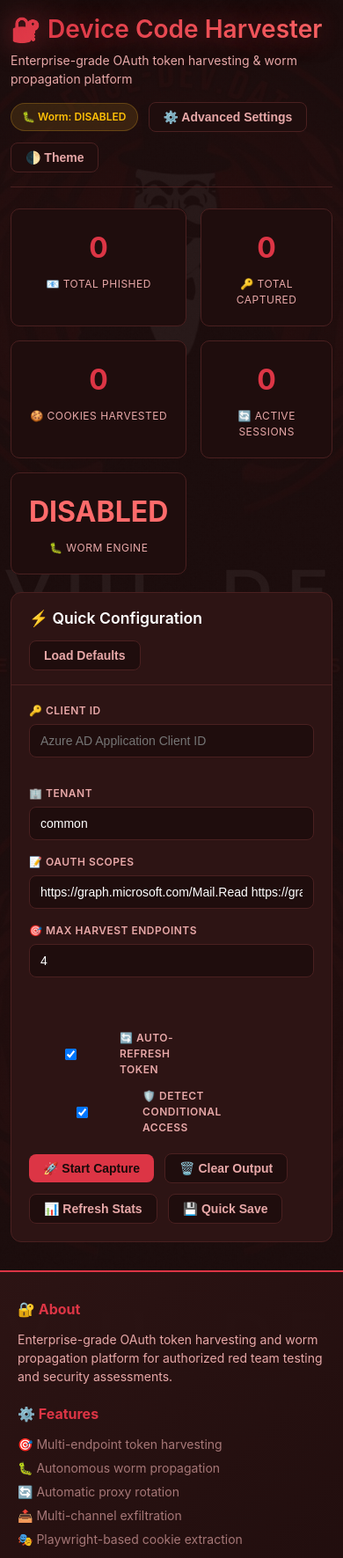
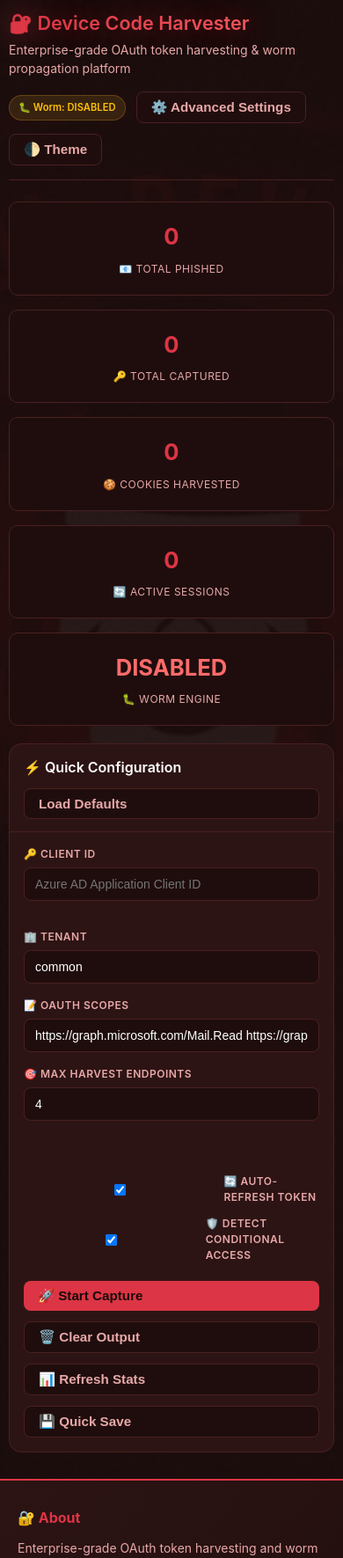
Before and after one commit to steadybb/evul, a Flask app: page / in a window 390 px wide. Shown: the top 1771 px of the page at 88% size. Run offline with Flask 3, Linux system fonts and the light colour scheme; data that the repository does not hold is empty; some libraries are stand-ins or nearby versions.

Commit message:
Update dashboard.html

```diff
--- a/evildev/templates/dashboard.html
+++ b/evildev/templates/dashboard.html
@@ -46,6 +46,7 @@
 
         /* ==================== LAYOUT ==================== */
         .container {
+            width: 100%;
             max-width: 1400px;
             margin: 0 auto;
             padding: 20px;
@@ -317,16 +318,12 @@
         }
 
         /* ==================== GRID ==================== */
-        .grid-2 {
-            display: grid;
-            grid-template-columns: repeat(2, 1fr);
-            gap: 16px;
-        }
-
+        .grid-2,
         .grid-3 {
             display: grid;
-            grid-template-columns: repeat(3, 1fr);
+            grid-template-columns: repeat(auto-fit, minmax(260px, 1fr));
             gap: 16px;
+            width: 100%;
         }
 
         .flex {
@@ -334,6 +331,15 @@
             gap: 12px;
             align-items: center;
             flex-wrap: wrap;
+        }
+
+        .flex > * {
+            min-width: 0;
+        }
+
+        .flex .btn {
+            flex: 1 1 220px;
+            min-width: 140px;
         }
 
         /* ==================== CODE & LOGS ==================== */
@@ -635,13 +641,40 @@
         }
 
         /* ==================== RESPONSIVE ==================== */
-        @media (max-width: 768px) {
-            .container { padding: 12px; }
+        @media (max-width: 1024px) {
+            .container { padding: 16px; }
             .grid-2, .grid-3 { grid-template-columns: 1fr; }
-            .header { flex-direction: column; align-items: flex-start; }
-            .stats-grid { grid-template-columns: repeat(2, 1fr); }
+            .stats-grid { grid-template-columns: 1fr; }
             .footer-content { grid-template-columns: 1fr; gap: 20px; }
             .footer-bottom { flex-direction: column; text-align: center; justify-content: center; }
+        }
+
+        @media (max-width: 768px) {
+            body { background-attachment: scroll; }
+            .container { padding: 12px; }
+            .header { flex-direction: column; align-items: flex-start; }
+            .header-actions { width: 100%; justify-content: flex-start; }
+            .header-left h1 { font-size: 1.5rem; }
+            .card-header { flex-direction: column; align-items: stretch; gap: 12px; }
+            .card-header h2 { font-size: 1.05rem; }
+            .stats-grid { grid-template-columns: 1fr; }
+            .form-group, .flex > * { width: 100%; }
+            .flex .btn { width: 100%; min-width: auto; }
+            .modal-content { width: min(96vw, 700px); max-width: 100%; }
+            .code-block, .log-container { font-size: 0.82rem; }
+        }
+
+        @media (max-width: 480px) {
+            .container { padding: 10px; }
+            .header-left h1 { font-size: 1.35rem; }
+            .badge { font-size: 0.7rem; padding: 5px 10px; }
+            .stat-value { font-size: 1.6rem; }
+            .card { border-radius: 14px; }
+            .card-body { padding: 16px; }
+            .card-header { padding: 14px 16px; }
+            .card-header h2 { font-size: 1rem; }
+            .btn { font-size: 0.95rem; }
+            .tab { padding: 10px 14px; font-size: 0.8rem; }
         }
 
         /* ==================== SCROLLBAR ==================== */
```
